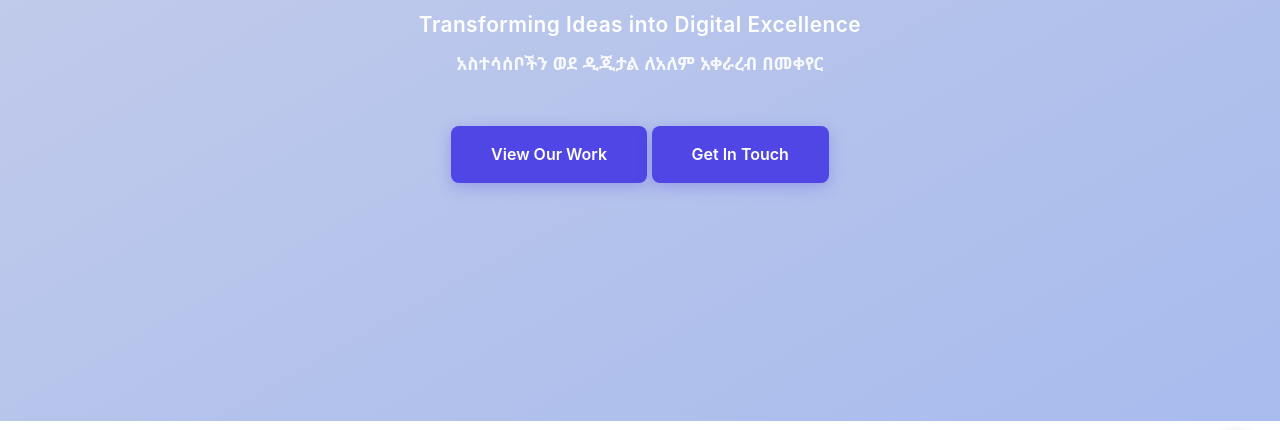
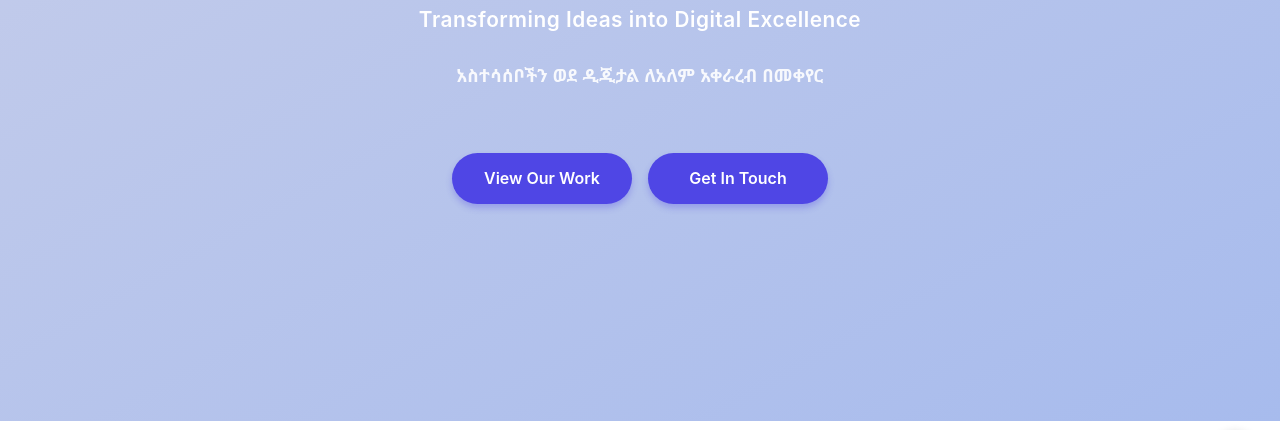
Before and after one commit to elbetels/lumirise-website, a website: page index.html in a window 1280 px wide. Shown: the part 299-729 px from the top of the page. Drawn offline with nearby package versions, Linux system fonts and the light colour scheme.

Commit message:
Updated hero section buttons: made them equal size, placed on same line, and added white hover effect

```diff
--- a/index.html
+++ b/index.html
@@ -58,8 +58,10 @@
                 <h1 class="main-title">Lumirise Digital Solution</h1>
                 <p>Transforming Ideas into Digital Excellence</p>
                 <p class="amharic-text">አስተሳሰቦችን ወደ ዲጂታል ለአለም አቀራረብ በመቀየር</p>
-                <a href="#services" class="cta-button">View Our Work</a>
-                <a href="#contact" class="cta-button">Get In Touch</a>
+                <div class="cta-buttons">
+                    <a href="#services" class="cta-button">View Our Work</a>
+                    <a href="#contact" class="cta-button">Get In Touch</a>
+                </div>
             </div>
         </section>
 
--- a/styles.css
+++ b/styles.css
@@ -930,8 +930,44 @@ section:nth-child(even) {
 }
 
 .hero-content {
+    text-align: center;
     max-width: 800px;
+    margin: 0 auto;
     padding: 2rem;
+    display: flex;
+    flex-direction: column;
+    align-items: center;
+    gap: 1rem;
+}
+
+.hero-content .cta-buttons {
+    display: flex;
+    gap: 1rem;
+    justify-content: center;
+    align-items: center;
+}
+
+.hero-content .cta-button {
+    width: 180px;
+    padding: 0.8rem 1.5rem;
+    font-size: 1rem;
+    font-weight: 600;
+    text-decoration: none;
+    color: white;
+    background: var(--primary-color);
+    border-radius: 50px;
+    transition: var(--transition);
+    box-shadow: 0 4px 6px var(--button-shadow-light);
+    display: inline-block;
+    text-align: center;
+    white-space: nowrap;
+}
+
+.hero-content .cta-button:hover {
+    transform: translateY(-2px);
+    background: white;
+    color: var(--primary-color);
+    box-shadow: 0 6px 12px var(--button-shadow-hover-light);
 }
 
 .hero h1.main-title {
```
